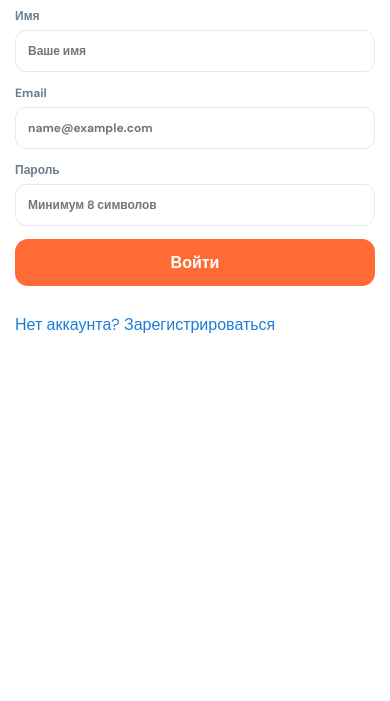
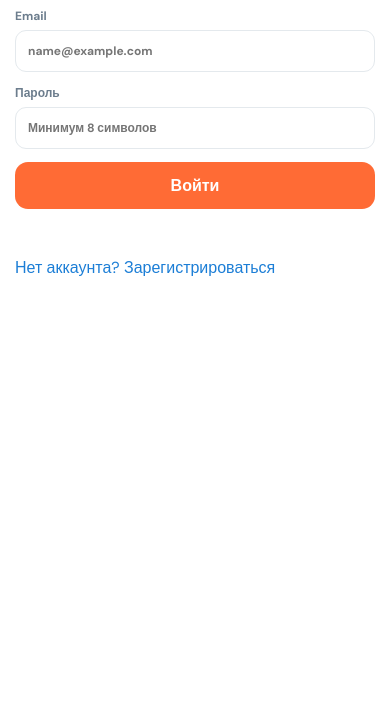
Before and after one commit to aliiinkfrbvkirsn/Plumbing-Store, a plain HTML site: page index.html in a window 390 px wide. Both pictures are taken after a click on the button "Войти". Shown: the part 121-822 px from the top of the page. Drawn offline with nearby package versions, Linux system fonts and the light colour scheme; no server answers.

Commit message:
Fix hidden form controls and mobile auth taps

```diff
--- a/style.css
+++ b/style.css
@@ -49,3 +49,9 @@ input,select,textarea,button{max-width:100%}
 .drawer{width:100%;padding:18px 15px}
 }
 @media(max-width:370px){.brand{font-size:14px}.header-action{font-size:9px!important}.site-nav a{font-size:9px}.product-grid{gap:8px}}
+
+/* Ensure the HTML hidden attribute works even on styled form labels and buttons. */
+[hidden]{display:none!important}
+.auth-status{min-height:20px;margin:8px 0;color:#b33b22;font-size:13px;line-height:1.45;overflow-wrap:anywhere}
+.auth-drawer .button,.auth-drawer .text-button{position:relative;z-index:1;touch-action:manipulation;pointer-events:auto}
+.auth-drawer .product-form{position:relative;z-index:1}
```
